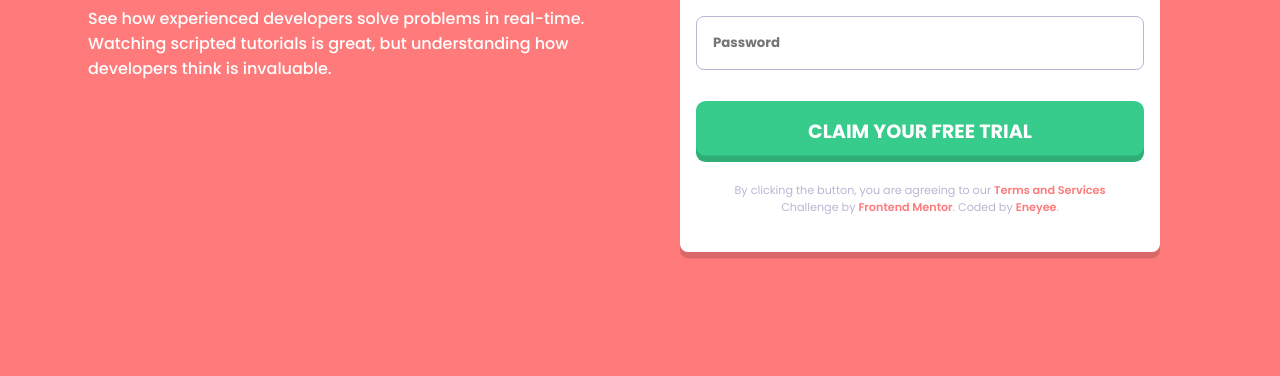
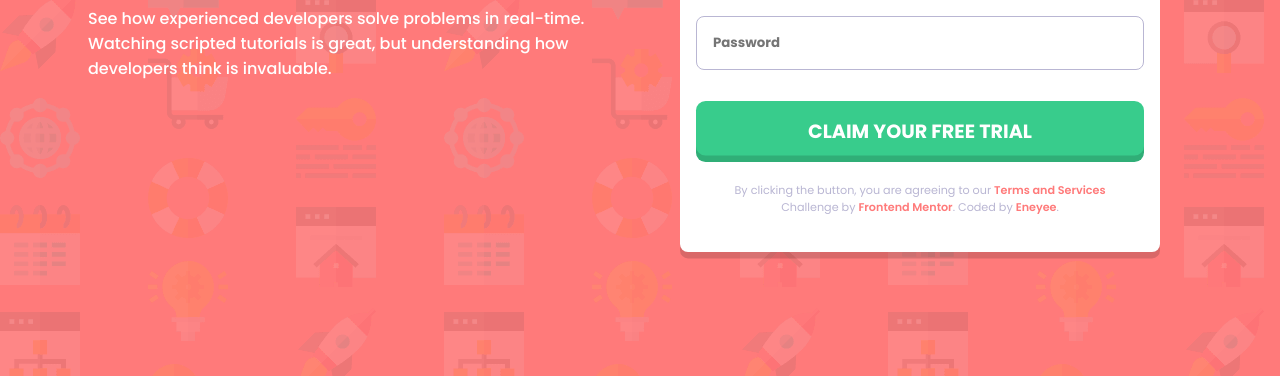
Before and after one commit to Eneyee/intro-component-with-signup-form-master, a plain HTML site: page index.html in a window 1280 px wide. Shown: the part 424-800 px from the top of the page. Drawn offline with Linux system fonts and the light colour scheme; the site is published under a folder, as on GitHub Pages, so addresses that start at the root find nothing.

Commit message:
updated styles

```diff
--- a/style.css
+++ b/style.css
@@ -17,7 +17,7 @@
 
 body {
     background-color: var(--Red);
-    background-image: url(/images/bg-intro-desktop.png);
+    background-image: url(./images/bg-intro-desktop.png);
     width: 100vw;
     height: auto;
     margin-top: 4rem;
```
Also changed, not shown: index.html (+1 -0 lines).
